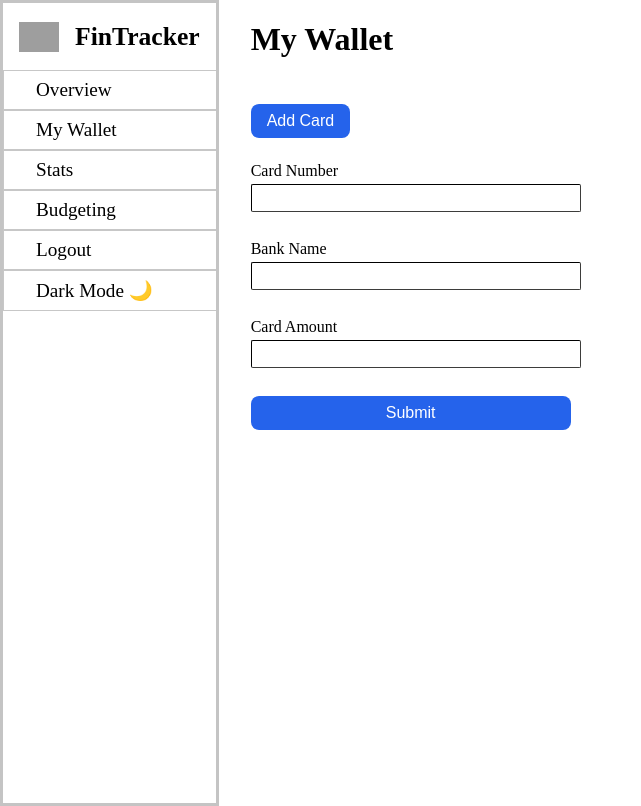
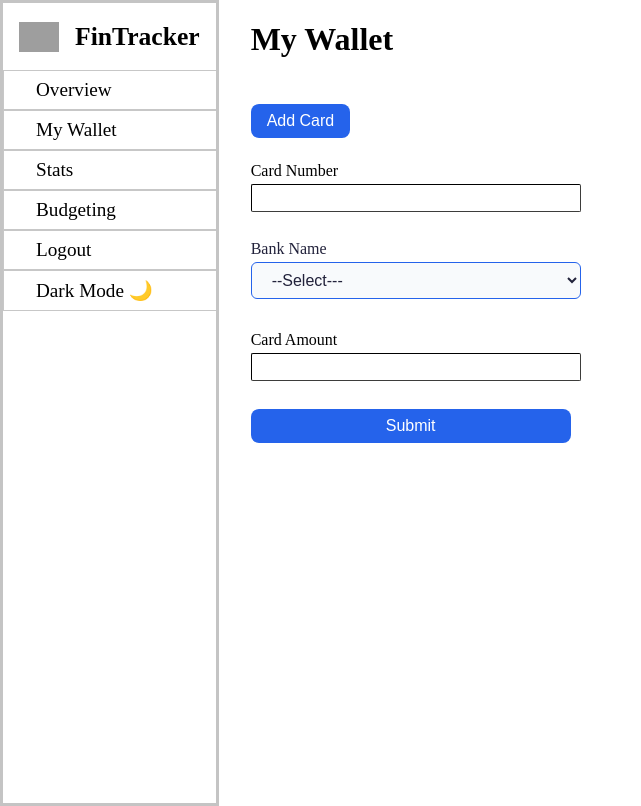
Before and after one commit to xinsheng04/fin-tracker, a React (Vite) app: page /MyWallet in a window 1280 px wide. Both pictures are taken after a click on the button "Add Card". Shown: the whole page, without its empty margins (0-641 px from the left). Built offline with nearby package versions, Linux system fonts and the light colour scheme; grey boxes are pictures that could not be loaded.

Commit message:
added a dropdown menu for supported banks

```diff
--- /dev/null
+++ b/src/components/dropdown/Dropdown.tsx
@@ -0,0 +1,25 @@
+import styles from './dropdown.module.css';
+type DropdownProps = {
+  children ?:React.ReactNode;
+  label : string;
+  name:string;
+  options:{value:string;label:string}[];
+  required?:boolean;
+}
+
+function Dropdown ({label,options,...props}:DropdownProps){
+  return(
+    <label className={styles.label}>
+      {label}
+      <select className={styles.select}{...props}>
+        <option value="">--Select---</option>
+        {options.map(opt=>(
+          <option key={opt.value} value={opt.value}>
+            {opt.label}
+          </option>
+        ))}
+      </select>
+    </label>
+  )
+}
+export default Dropdown;
--- /dev/null
+++ b/src/components/dropdown/dropdown.module.css
@@ -0,0 +1,24 @@
+.label {
+  display: flex;
+  flex-direction: column;
+  font-weight: 500;
+  margin-bottom: 2rem;
+  color: #22223b;
+}
+
+.select {
+  margin-top: 0.25rem;
+  padding: 0.5rem 1rem;
+  font-size: 1rem;
+  border: 1.5px solid #2563eb;
+  border-radius: 0.375rem;
+  background: #f8fafc;
+  color: #22223b;
+  outline: none;
+  transition: border-color 0.2s;
+}
+
+.select:focus {
+  border-color: #1d4ed8;
+  background: #fff;
+}
--- a/src/pages/MyWallet/MyWalletPage.tsx
+++ b/src/pages/MyWallet/MyWalletPage.tsx
@@ -1,9 +1,11 @@
 import Button from "../../components/button/Button"
+import Dropdown from "../../components/dropdown/Dropdown";
 import { useState } from 'react';
 import Input from "../../components/input/Input";
 import styles from './myWallet.module.css';
 import { useDispatch } from "react-redux";
 import { addNewCard } from "../../store/myWallet";
+import ShowCard from "./ShowCard";
 
 const MyWallet = () => {
   const dispatch = useDispatch();
@@ -20,7 +22,7 @@ const MyWallet = () => {
     if (!data.card?.trim()) newErrs.card = "Bank card is required";
     if (!data.amount?.trim()) newErrs.amount = "Amount is required";
 
-    if (data.card && data.card.length !== 16){
+    if (data.card && data.card.length !== 16) {
       newErrs.cardLen = "Card number is invalid"
     }
     return newErrs;
@@ -42,9 +44,9 @@ const MyWallet = () => {
     setErrs({});
     console.log('Form successfully filled');
     dispatch(addNewCard({
-      bankName: String(rawData.bankName), cardNo: Number(rawData.card), amount:Number(rawData.amount)
+      bankName: String(rawData.bankName), cardNo: Number(rawData.card), amount: Number(rawData.amount)
     })
-  )
+    )
   }
 
 
@@ -61,7 +63,18 @@ const MyWallet = () => {
             <Input label="Card Number" name="card" type="number" />
             {errs.card && <p>{errs.card}</p>}
             {errs.cardLen && <p>{errs.cardLen}</p>}
-            <Input label="Bank Name" name="bankName" type="text" ></Input>
+            <Dropdown
+              label="Bank Name"
+              name="bankName"
+              required
+              options={[
+                { value: "Maybank", label: "Maybank" },
+                { value: "CIMB", label: "CIMB" },
+                { value: "Public Bank", label: "Public Bank" },
+                { value: "RHB", label: "RHB" },
+                { value: "Hong Leong", label: "Hong Leong" },
+              ]}
+            />
             {errs.bankName && <p>{errs.bankName}</p>}
             <Input label="Card Amount" name="amount" type="number"></Input>
             {errs.amount && <p>{errs.amount}</p>}
@@ -71,6 +84,7 @@ const MyWallet = () => {
 
         }
       </div>
+      <ShowCard></ShowCard>
 
     </div>
 
--- a/src/pages/MyWallet/ShowCard.tsx
+++ b/src/pages/MyWallet/ShowCard.tsx
@@ -1,9 +1,20 @@
 import { useSelector } from "react-redux";
 
 export default function ShowCard(){
+  // only if the wallet has been created and in the store
+  const display = useSelector((state:any)=>state.myWallet.bankAccounts)
+
   return (
     <>
-
+        {display.map((card:any)=>{
+          return(
+            <ul>
+              <li>bankName :{card.bankName}</li>
+              <li>Card Number : {card.cardNo}</li>
+              <li>balance : {card.amount}</li>
+            </ul>
+          )
+        })}
     </>
   );
 
```
Also changed, not shown: src/assets/maybankCard.png (added).
